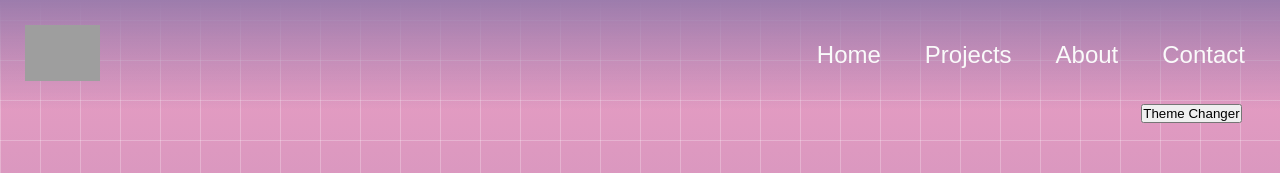
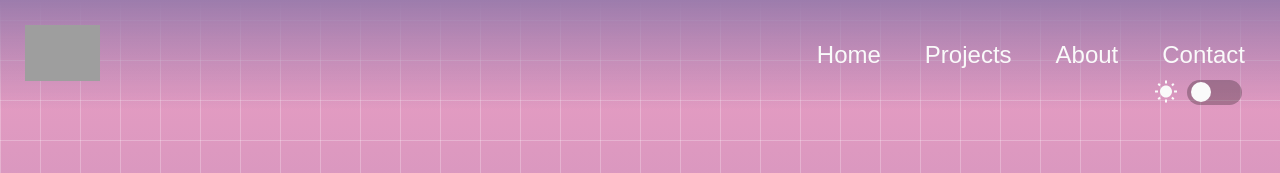
Before and after one commit to rkmiller131/portfolio, a React (Create React App) app in the folder client/: page / in a window 1280 px wide. Shown: the top 173 px of the page. Built offline with nearby package versions, Linux system fonts and the light colour scheme; grey boxes are pictures that could not be loaded; the HTML template or start-up script is replaced by a standard one.

Commit message:
Styled the DarkTheme toggle button on navbar

```diff
--- a/client/src/components/ThemeButton.jsx
+++ b/client/src/components/ThemeButton.jsx
@@ -1,14 +1,24 @@
-import React from 'react';
+import React, { useState } from 'react';
 import { useTheme, useThemeUpdate } from '../DarkThemeContext.jsx';
+
+import WbSunnyIcon from '@mui/icons-material/WbSunny';
+import ModeNightIcon from '@mui/icons-material/ModeNight';
 
 import '../styles/themebtn.scss';
 
 export default function ThemeButton() {
+  const [checked, setChecked] = useState(false);
   const darkMode = useTheme();
   const toggleDarkTheme = useThemeUpdate();
   return (
-    <button className={darkMode ? 'theme-btn dark' : 'theme-btn'} onClick={toggleDarkTheme}>
-      Theme Changer
-    </button>
+    <div className="theme-btn">
+      { darkMode ? <ModeNightIcon sx={{color: '#9c7cac', marginRight: '4rem'}}/> : <WbSunnyIcon sx={{color: '#FAFAFA', marginRight: '4rem'}}/> }
+      <input
+        type="checkbox"
+        value={checked}
+        onChange={toggleDarkTheme}
+        className={darkMode ? 'dark' : 'checkbox'}
+      />
+    </div>
   )
 }
--- a/client/src/styles/themebtn.scss
+++ b/client/src/styles/themebtn.scss
@@ -1,9 +1,51 @@
+.theme-icon {
+  position: fixed;
+  right: 8%;
+  top: 10%;
+  color: #FAFAFA;
+  &.dark {
+    color: #9c7cac;
+  }
+}
 .theme-btn {
   position: fixed;
-  top: 13vh;
+  z-index: 100;
   right: 3%;
-  z-index: 100;
-  @media screen and (max-width: 450px) {
-    top: 10vh;
+  top: 10%;
+  input {
+    position: fixed;
+    z-index: 100;
+    width: 55px;
+    height: 25px;
+    border-radius: 25px;
+    right: 3%;
+    top: 10%;
+    background: rgba(7, 0, 0, 0.25);
+    transition: background 0.3s ease;
+    -webkit-appearance: none;
+    -moz-appearance: none;
+    -ms-appearance: none;
+    appearance: none;
+    &.dark {
+      background: #3E3744;
+      &:after {
+        left: 55%;
+        background-color: #9c7cac;
+      }
+    }
+    &:after {
+      content: '';
+      position: absolute;
+      background-color: #FAFAFA;
+      width: 1.25rem;
+      height: 1.25rem;
+      border-radius: 55%;
+      top: 9%;
+      left: 8%;
+      transition: left 0.3s;
+    }
+    @media screen and (max-width: 450px) {
+      top: 10vh;
+    }
   }
 }
```
